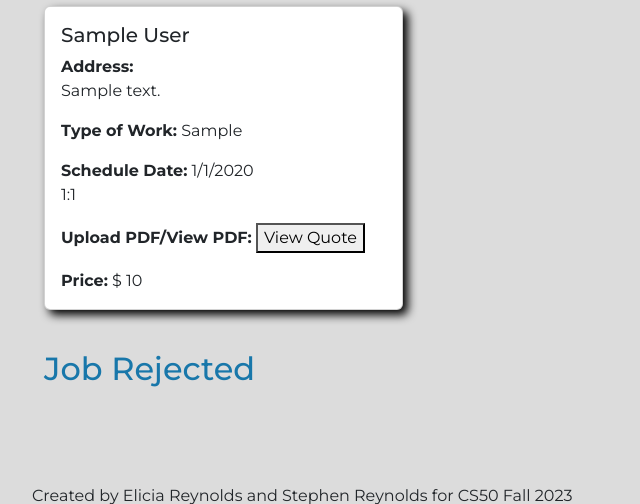
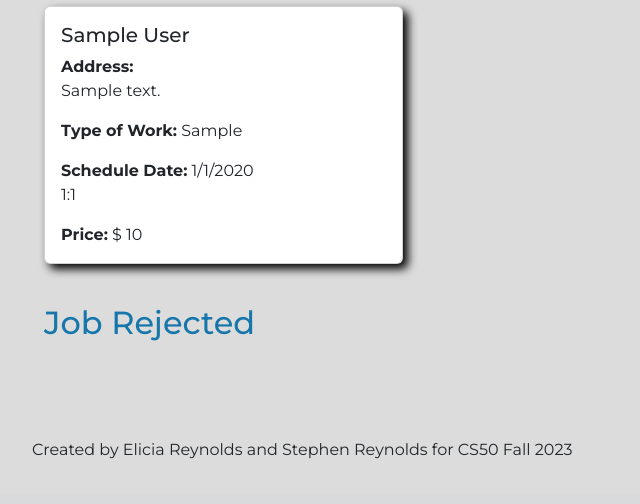
Before and after one commit to stephen0220/final_project, a Flask app: page /home in a window 1280 px wide. Shown: the part 709-1213 px from the top of the page, without its empty margins (0-640 px from the left). After the commit the page ends 1168 px from the top, so only its background shows below. Run offline with Flask 3, Linux system fonts and the light colour scheme; the visitor is signed in with stand-in values (Sample User, id 1); tables that the repository leaves empty hold one stand-in row (values such as "Sample post").

Commit message:
took off PDF upload buttons

```diff
--- a/templates/home.html
+++ b/templates/home.html
@@ -21,7 +21,6 @@
                         <p class="card-text"><strong>Address:</strong><br> {{client.address}}</p>
                         <p class="card-text"><strong>Type of Work:</strong> {{client.work_type}}</p>
                         <a href="/schedule" class="btn btn-primary">Set Schedule</a>
-                        <p class="card-text"><strong>Upload PDF/View PDF:</strong> <button>View Quote</button></p>
                     </div>
                     <form action="{{ url_for('delete_client') }}" method="post">
                         <input type="hidden" name="contact_id" value="{{client.contacts_id}}">
@@ -44,7 +43,6 @@
                         <p class="card-text"><strong>Type of Work:</strong> {{client.work_type}}</p>
                         <p class="card-text"><strong>Schedule Date:</strong> {{client.month}}/{{client.day}}/{{client.year}}<br>
                             {{client.hour}}:{{client.minute}}</p>
-                        <p class="card-text"><strong>Upload PDF/View PDF:</strong> <button>View Quote</button></p>
 
                     </div>
                     <form action="{{ url_for('update_status') }}" method="post">
@@ -77,7 +75,6 @@
                         <p class="card-text"><strong>Type of Work:</strong> {{client.work_type}}</p>
                         <p class="card-text"><strong>Schedule Date:</strong> {{client.month}}/{{client.day}}/{{client.year}}<br>
                             {{client.hour}}:{{client.minute}}</p>
-                        <p class="card-text"><strong>Upload PDF/View PDF:</strong> <button>View Quote</button></p>
                         <form action="{{ url_for('update_status') }}" method="post">
                             <input type="radio" name="status" value="draft">
                             <label for="draft">In Draft</label>
@@ -104,7 +101,6 @@
                         <p class="card-text"><strong>Type of Work:</strong> {{client.work_type}}</p>
                         <p class="card-text"><strong>Schedule Date:</strong> {{client.month}}/{{client.day}}/{{client.year}}<br>
                             {{client.hour}}:{{client.minute}}</p>
-                        <p class="card-text"><strong>Upload PDF/View PDF:</strong> <button>View Quote</button></p>
                         <form action="{{ url_for('update_status') }}" method="post">
                             <input type="radio" name="status" value="won">
                             <label for="draft">Quote Accepted</label>
@@ -132,7 +128,6 @@
                         <p class="card-text"><strong>Type of Work:</strong> {{client.work_type}}</p>
                         <p class="card-text"><strong>Schedule Date:</strong> {{client.month}}/{{client.day}}/{{client.year}}<br>
                             {{client.hour}}:{{client.minute}}</p>
-                        <p class="card-text"><strong>Upload PDF/View PDF:</strong> <button>View Quote</button></p>
                         {% if client.price %}
                         <p class="card-text"><strong>Price:</strong> $ {{client.price}}</p>
                         {% else %}
@@ -160,7 +155,6 @@
                         <p class="card-text"><strong>Type of Work:</strong> {{client.work_type}}</p>
                         <p class="card-text"><strong>Schedule Date:</strong> {{client.month}}/{{client.day}}/{{client.year}}<br>
                             {{client.hour}}:{{client.minute}}</p>
-                        <p class="card-text"><strong>Upload PDF/View PDF:</strong> <button>View Quote</button></p>
                     </div>
                     <form action="{{ url_for('delete_client') }}" method="post">
                         <input type="hidden" name="contact_id" value="{{client.contacts_id}}">
```
